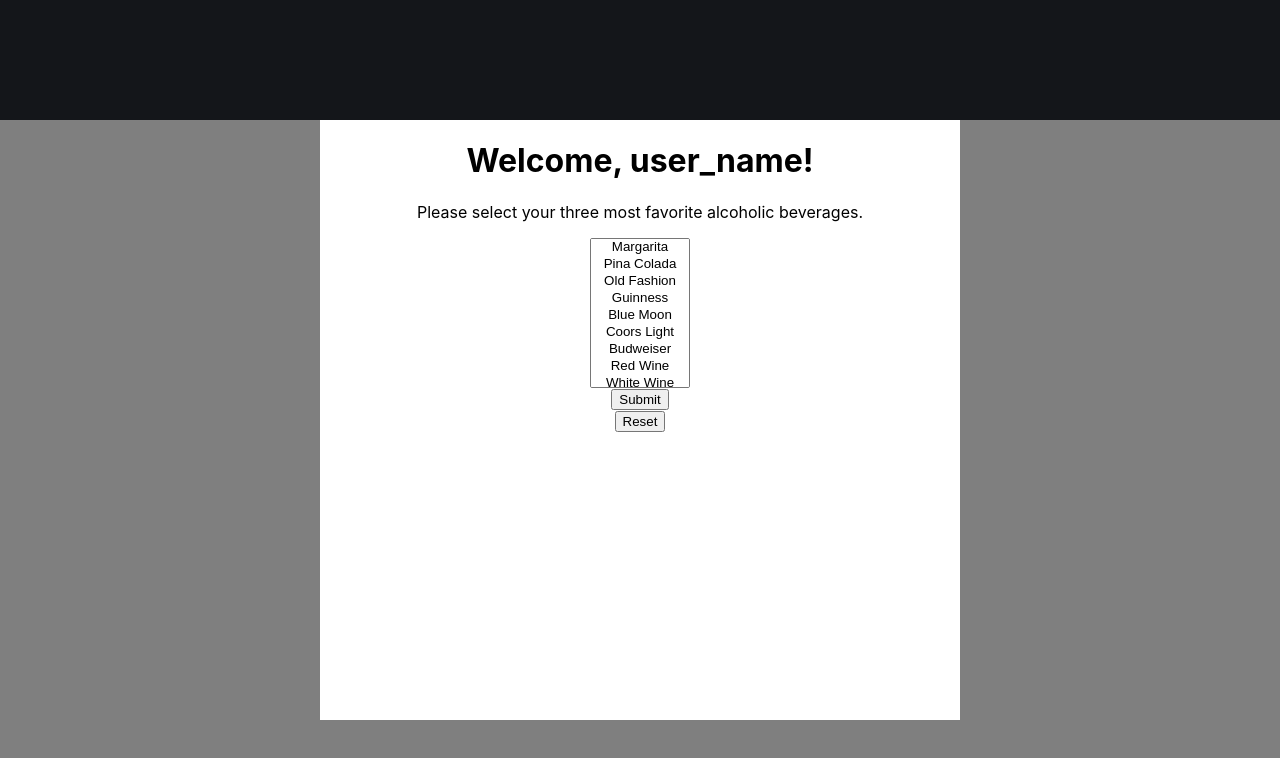
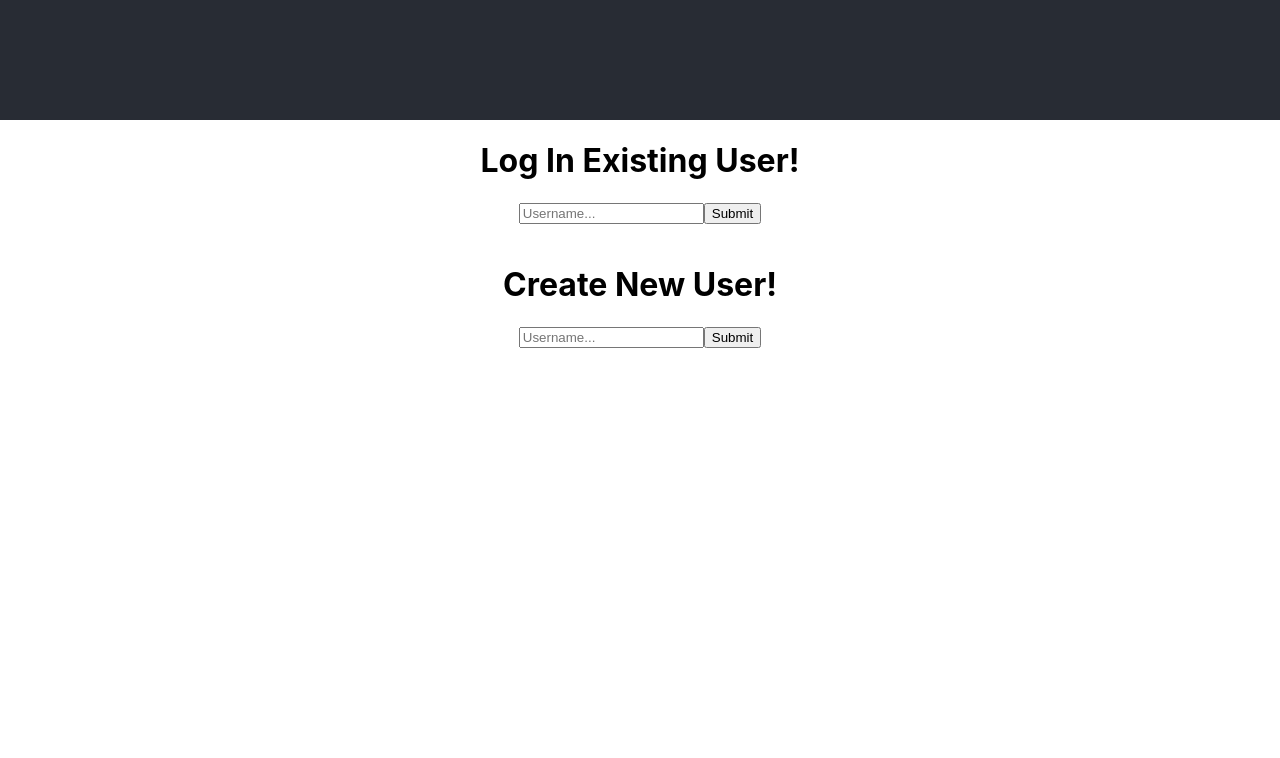
Before and after one commit to alex-png/findmybeer-frontend, a React (Create React App) app: page / in a window 1280 px wide. Shown: the top 758 px of the page. Built offline with nearby package versions, Linux system fonts and the light colour scheme.

Commit message:
scaled down mvp

```diff
--- a/src/App.js
+++ b/src/App.js
@@ -1,27 +1,37 @@
 import React from 'react';
 import './App.css';
 import SignUp from './Components/SignUp.js'
+import LogIn from './Components/LogIn.js'
 import Main from './Containers/Main.js'
 
 class App extends React.Component {
   state = ({
-    loggedIn: true
+    loggedIn: false,
+    id: 0
   })
 
-  loggedIn = () => {
-    this.setState(prevState => ({ loggedIn: !prevState.loggedIn }))
+  loggedIn = (data) => {
+    this.setState(prevState => ({ loggedIn: !prevState.loggedIn, id: data.id }))
   }
 
   render() {
+    console.log(this.state)
+
     return (
       <div className="App" >
         <header className="App-header" />
         {this.state.loggedIn ? (
 
-        <Main />
+        <Main id={this.state.id} />
         )
         :
-        (<SignUp loggedIn= {this.loggedIn} />)}
+        (
+        <>
+        <LogIn loggedIn= {this.loggedIn} />
+        <br />
+        <SignUp  />
+        </>
+        )}
       </div>
     );
   }
--- /dev/null
+++ b/src/Components/LogIn.js
@@ -0,0 +1,64 @@
+import React from 'react'
+
+class LogIn extends React.Component {
+
+    state = ({
+        username: ''
+    })
+
+    handleChange = (e) => {
+        e.preventDefault()
+        this.setState({
+            [e.target.name]: e.target.value
+        })
+    }
+
+
+    handleSubmit = (e) => {
+
+        e.preventDefault()
+        const username = this.state.username.replace(/\s/g, '')
+
+        console.log("GETTING TO DATABASE!")
+
+        fetch(`http://localhost:3000/users/${username}`)
+            .then(res => res.json())
+            .then(data => {
+                if(data.status === 200){
+                    console.log(data)
+                    this.props.loggedIn(data)
+                }else{
+                    console.log(data.error)
+                }
+            }
+
+
+                )//end of then
+
+
+
+
+    }//end of funct
+
+
+
+
+    render() {
+                return (
+            <div>
+                <h1>Log In Existing User! </h1>
+            <form onSubmit={this.handleSubmit} >
+                <input placeholder= "Username..." onChange={this.handleChange} name= "username"/>
+                <button>Submit</button>
+        {this.state.error? (<p style={{ color:'red' }}> This username {this.state.error} Please try another. </p> ): null}
+            </form>
+            </div>
+        )
+    }
+}
+
+
+
+
+
+export default LogIn
--- a/src/Components/Modal.js
+++ b/src/Components/Modal.js
@@ -16,7 +16,7 @@ class Modal extends React.Component{
     render(){
         return(
             <>
-            <ModalCard firstTimeSwitch={this.props.firstTimeSwitch} />
+            <ModalCard id={this.props.id} firstTimeSwitch={this.props.firstTimeSwitch} />
             <div style={this.blackBox}>
             </div>
             </>
--- a/src/Components/ModalCard.js
+++ b/src/Components/ModalCard.js
@@ -18,7 +18,7 @@ class ModalCard extends React.Component {
             <div style={this.whiteCard}>
                 <h1>Welcome, user_name!</h1>
                 <p>Please select your three most favorite alcoholic beverages.</p>
-                <Selector firstTimeSwitch={this.props.firstTimeSwitch}  options={["Margarita", "Pina Colada", "Old Fashion", "Guinness", "Blue Moon", "Coors Light", "Budweiser", "Red Wine", "White Wine"]} />
+                <Selector id={this.props.id}firstTimeSwitch={this.props.firstTimeSwitch}/>
 
             </div>
         )
--- a/src/Components/Selector.js
+++ b/src/Components/Selector.js
@@ -3,26 +3,30 @@ import React from 'react';
 
 class Selector extends React.Component {
 
-  state = {value: []}
+  state = { value: [] }
 
   handleChange = (event) => {
     event.persist()
-    this.setState(prevState =>  {
-      console.log(event)
-      if(prevState.value.length === 3){
-        return({value: prevState.value})
-      }else{
-        return ( {value: [...prevState.value, event.target.value]})
+    if (this.state.value.includes(event.target) !== true) {
+
+      this.setState(prevState => {
+        if (prevState.value.length === 3){
+
+          return ({ value: prevState.value })
+        } else {
+          return ({ value: [...prevState.value, event.target.value] })
+        }
       }
+      )
+
     }
-    )
     console.log(this.state.value)
   }
 
   handleSubmit = (event) => {
     event.preventDefault();
     console.log(this.state.value)
-    let formData = this.state.value;
+    let formData = { user_id: this.props.id, data: this.state.value };
 
     let configObj = {
       method: "POST",
@@ -33,32 +37,27 @@ class Selector extends React.Component {
       body: JSON.stringify(formData)
     };
 
-    fetch("http://localhost:3000/users", configObj)
-    .then(res => res.json())
-    .then(console.log);
-
-
-
-
-
-
-
-
-    this.props.firstTimeSwitch()
+    fetch("http://localhost:3000/initlikedbeers", configObj)
+      .then(res => res.json())
+      .then(data => { this.props.firstTimeSwitch(data)  }
+          );
   }
 
-  handleClick = (e)=>{
+  handleClick = (e) => {
     e.preventDefault()
-    this.setState({value: []})
+    this.setState({ value: [] })
 
   }
+
+  options = [ {name: "Guinness Draught", id: 129}, {name: "Budweiser", id: 180}]
+
 
   render() {
     return (
       <form onSubmit={this.handleSubmit}>
         <label>
-          <select value={this.state.value} onChange={this.handleChange} multiple={true} style={{width:'100px', height: '150px'}} >
-          {this.props.options.map(opt => <option key={this.props.options.indexOf(opt)} value={`${opt}`} style={{display: "flex", justifyContent: "center"}}>{`${opt}`}</option> )}
+          <select value={this.state.value} onChange={this.handleChange} multiple={true} style={{ width: '100px', height: '150px' }} >
+            {this.options.map(opt => <option key={opt.id} value={`${opt.id}`} style={{ display: "flex", justifyContent: "center" }}>{`${opt.name}`}</option>)}
           </select>
         </label>
         <br />
--- a/src/Components/SignUp.js
+++ b/src/Components/SignUp.js
@@ -51,7 +51,6 @@ class SignUp extends React.Component {
 
             }//end of callback
             )//end of then
-            .then(this.props.loggedIn() )
 
 
 
--- a/src/Containers/Main.js
+++ b/src/Containers/Main.js
@@ -3,26 +3,27 @@ import Modal from '../Components/Modal'
 class Main extends React.Component {
     state = ({
         firstTime: true,
+        data:[],
         img: "",
         info: "",
         brewery: ""
     })
 
 
-    firstTimeSwitch = ()=>{
-        this.setState({firstTime: false})
+    firstTimeSwitch = (data)=>{
+        this.setState({firstTime: false, data: data})
     }
 
 
 
     render() {
-
+        debugger
         return (
             <>
-            {this.state.firstTime? <Modal firstTimeSwitch={this.firstTimeSwitch}/> : null}
-                <h1>BEER IMG: {this.state.img}  </h1>
-                <h2>BEER INFO:{this.state.info}  </h2>
-                <h2>BREWERY: {this.state.brewery} </h2>
+            {this.state.firstTime? <Modal id={this.props.id} firstTimeSwitch={this.firstTimeSwitch}/> : null}
+                <h1>BEER IMG:</h1> <img src={this.state.data.length > 0? this.state.data[6].img_url : 404} alt= {this.state.data.length > 0? this.state.data[6].img_url : 404}/>
+                <h2>BEER INFO:{this.state.data.length > 0? this.state.data[6].description : 404}  </h2>
+                <h2>BREWERY: {this.state.data.length > 0? this.state.data[6].brewery.name : 404} </h2>
             </>)
     }
 }
```
